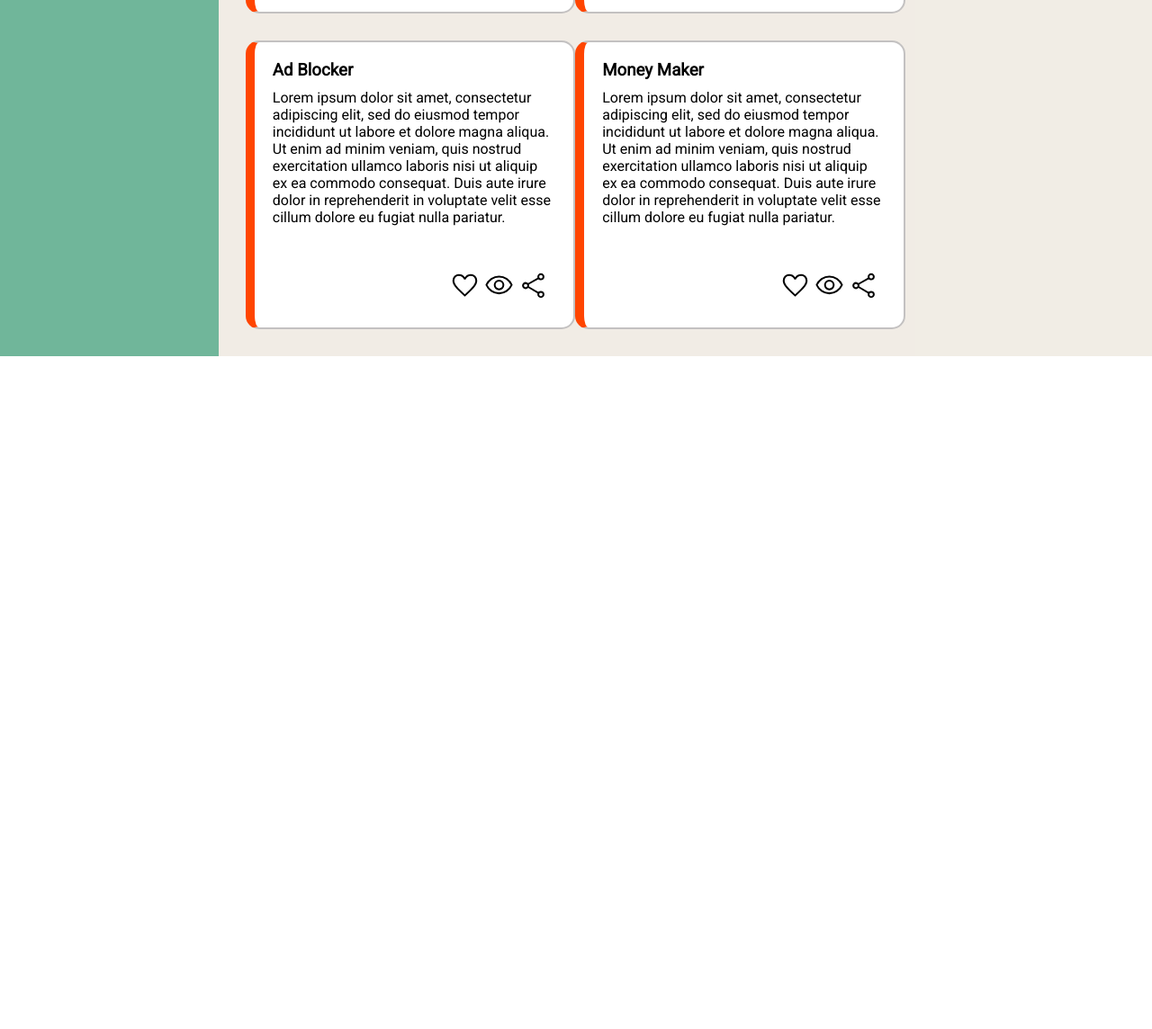
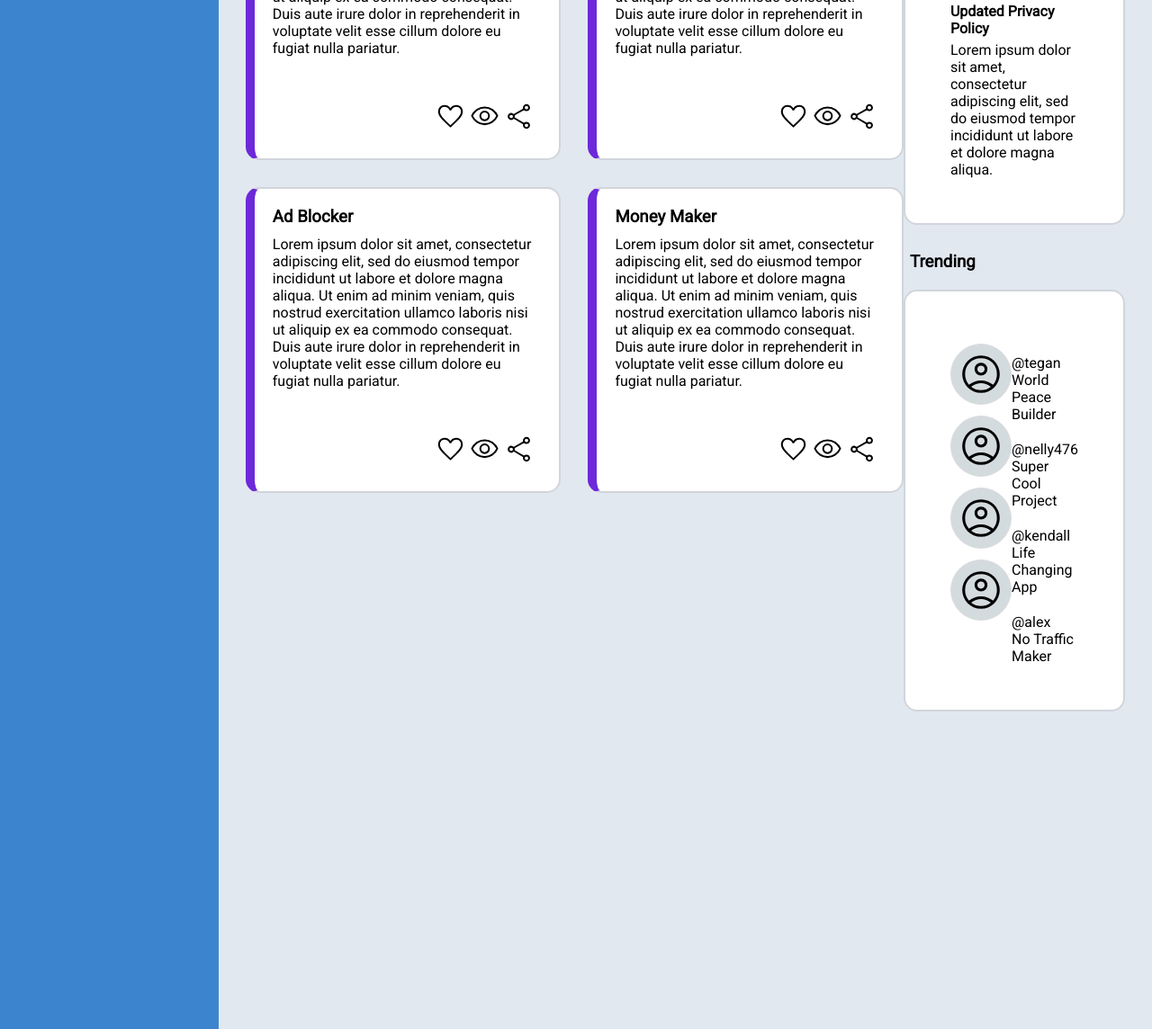
Before and after one commit to nelly476/admin-dashboard, a plain HTML site: page index.html in a window 1280 px wide. Shown: the part 966-2110 px from the top of the page at 90% size. Before the commit the page ends 1362 px from the top, so only its background shows below. Drawn offline with nearby package versions, Linux system fonts and the light colour scheme; a web font is replaced by a local one.

Commit message:
add styling to announcements section

```diff
--- a/index.html
+++ b/index.html
@@ -71,7 +71,7 @@
             <img
               src="./icons/avatar.svg"
               alt="profile picture"
-              class="profile_pic"
+              class="profile_pic first"
             />
             <p style="padding-top: 30px">Nelly Bulatova</p>
           </div>
@@ -192,9 +192,84 @@
 
           </div>
 
-          <div class="announcements_section">
+          <div class="announcements_trending">
             <h3>Announcements</h3>
+            <div class="announcements_section">
+
+
+              <div class="announcement_card border_line">
+                <h4>Site Maintenance</h4>
+                <p>Lorem ipsum dolor sit amet, consectetur adipiscing elit, sed do eiusmod tempor incididunt ut labore et dolore magna aliqua.</p>
+              </div>
+
+              <div class="announcement_card border_line">
+                <h4>Community Share Day</h4>
+                <p>Lorem ipsum dolor sit amet, consectetur adipiscing elit, sed do eiusmod tempor incididunt ut labore et dolore magna aliqua.</p>
+              </div>
+
+              <div class="announcement_card">
+                <h4>Updated Privacy Policy</h4>
+                <p>Lorem ipsum dolor sit amet, consectetur adipiscing elit, sed do eiusmod tempor incididunt ut labore et dolore magna aliqua.</p>
+              </div>
+
+            </div>
+
+            <h3 style="margin-top: 30px;">Trending</h3>
+            <div class="trending_section">
+
+              <div class="trending_icon">
+
+              <img
+              src="./icons/avatar.svg"
+              alt="profile picture"
+              class="profile_pic first"
+            />
+
+            <img
+              src="./icons/avatar.svg"
+              alt="profile picture"
+              class="profile_pic first"
+            />
+
+            <img
+              src="./icons/avatar.svg"
+              alt="profile picture"
+              class="profile_pic first"
+            />
+
+            <img
+              src="./icons/avatar.svg"
+              alt="profile picture"
+              class="profile_pic first"
+            />
           </div>
+
+          <div class="trending_info">
+            <div class="user_info">
+            <p>@tegan</p>
+            <p>World Peace Builder</p>
+          </div>
+
+          <div class="user_info">
+            <p>@nelly476</p>
+            <p>Super Cool Project</p>
+          </div>
+
+          <div class="user_info">
+            <p>@kendall</p>
+            <p>Life Changing App</p>
+          </div>
+
+          <div class="user_info" >
+            <p>@alex</p>
+            <p>No Traffic Maker</p>
+          </div>
+          </div>
+
+
+            </div>
+          </div>
+
         </div>
 
 
--- a/style.css
+++ b/style.css
@@ -5,6 +5,12 @@
   font-family: "Anek Telugu", sans-serif;
   font-family: "Roboto", sans-serif;
 }
+
+:root {
+  --main-color: #3581cdf6;
+  --border-color: #d1d5db;
+}
+
 .container {
   display: grid;
   grid-template-columns: 1fr 5fr;
@@ -14,14 +20,13 @@
 .dashboard {
   grid-column: 1 / 2;
   grid-row: 1 / 3;
-  background-color: #369871b5;
+  background-color: var(--main-color);
   color: white;
 }
 
 .header {
   grid-column: 2 / 3;
   grid-row: 1 / 2;
-
   display: grid;
   grid-template-rows: 1fr 1fr;
   padding-bottom: 30px;
@@ -29,10 +34,10 @@
 
 .content {
   display: grid;
-  grid-template-columns: 3fr 1fr;
+  grid-template-columns: auto 1fr;
   grid-row: 2 / 3;
   padding: 30px;
-  background-color: #eee8dfcd;
+  background-color: #e2e8f0;
 }
 
 .dashboard_heading {
@@ -91,10 +96,11 @@
 }
 
 .search {
-  background: orangered;
+  background: #e2e8f0;
   height: 30px;
   min-width: 400px;
   border-radius: 10px;
+  border: 1px solid var(--border-color);
   flex: 1;
 }
 
@@ -123,6 +129,11 @@
   margin-top: 8px;
   width: 60px;
   height: 60px;
+}
+
+.first {
+  width: 50px;
+  height: 50px;
 }
 
 .profile_pic:hover {
@@ -157,7 +168,7 @@
 }
 
 .btn {
-  background-color: #369871b5;
+  background-color: var(--main-color);
   border: none;
   border-radius: 23px;
   color: white;
@@ -172,25 +183,26 @@
 }
 
 .btn:hover {
-  background-color: rgba(76, 175, 79, 0.443);
+  background-color: #60a5fa;
 }
 
 .cards_section {
   display: grid;
   grid-template-columns: 1fr 1fr;
   padding-top: 30px;
-  row-gap: 30px;
+  gap: 30px;
   justify-content: flex-start;
+  margin: 0;
 }
 
 .card {
-  padding: 20px 20px;
+  padding: 20px;
   display: grid;
   max-width: 450px;
   background-color: white;
   border-radius: 15px;
-  border: 2px solid rgba(95, 89, 89, 0.371);
-  border-left: 10px solid orangered;
+  border: 2px solid var(--border-color);
+  border-left: 10px solid #6d28d9;
   margin: 0;
 }
 
@@ -209,3 +221,49 @@
 .card_icons img:hover {
   cursor: pointer;
 }
+
+.announcements_section,
+.trending_section {
+  display: grid;
+  row-gap: 30px;
+  background-color: white;
+  border-radius: 15px;
+  border: 2px solid var(--border-color);
+  padding: 50px;
+  max-width: 300px;
+  margin-top: 30px;
+}
+
+.announcements_trending {
+  display: grid;
+  justify-content: end;
+  grid-template-rows: auto 2fr auto 2fr;
+}
+
+.announcement_card {
+  display: grid;
+  row-gap: 5px;
+}
+
+.border_line p {
+  border-bottom: 2px solid var(--border-color);
+  padding-bottom: 24px;
+}
+
+.trending_section {
+  display: grid;
+  grid-template-columns: 1fr 3fr;
+  height: fit-content;
+  row-gap: 45px;
+  margin-top: 20px;
+}
+
+.trending_info {
+  display: grid;
+  row-gap: 20px;
+  padding-top: 20px;
+}
+
+.announcements_trending h3 {
+  padding-left: 7px;
+}
```
Also changed, not shown: avatars/avatar.jpg (added), avatars/avatar1.jpg (added), avatars/avatar2.jpg (added), avatars/profile_pic.jpg (renamed from profile_pic.jpg).
